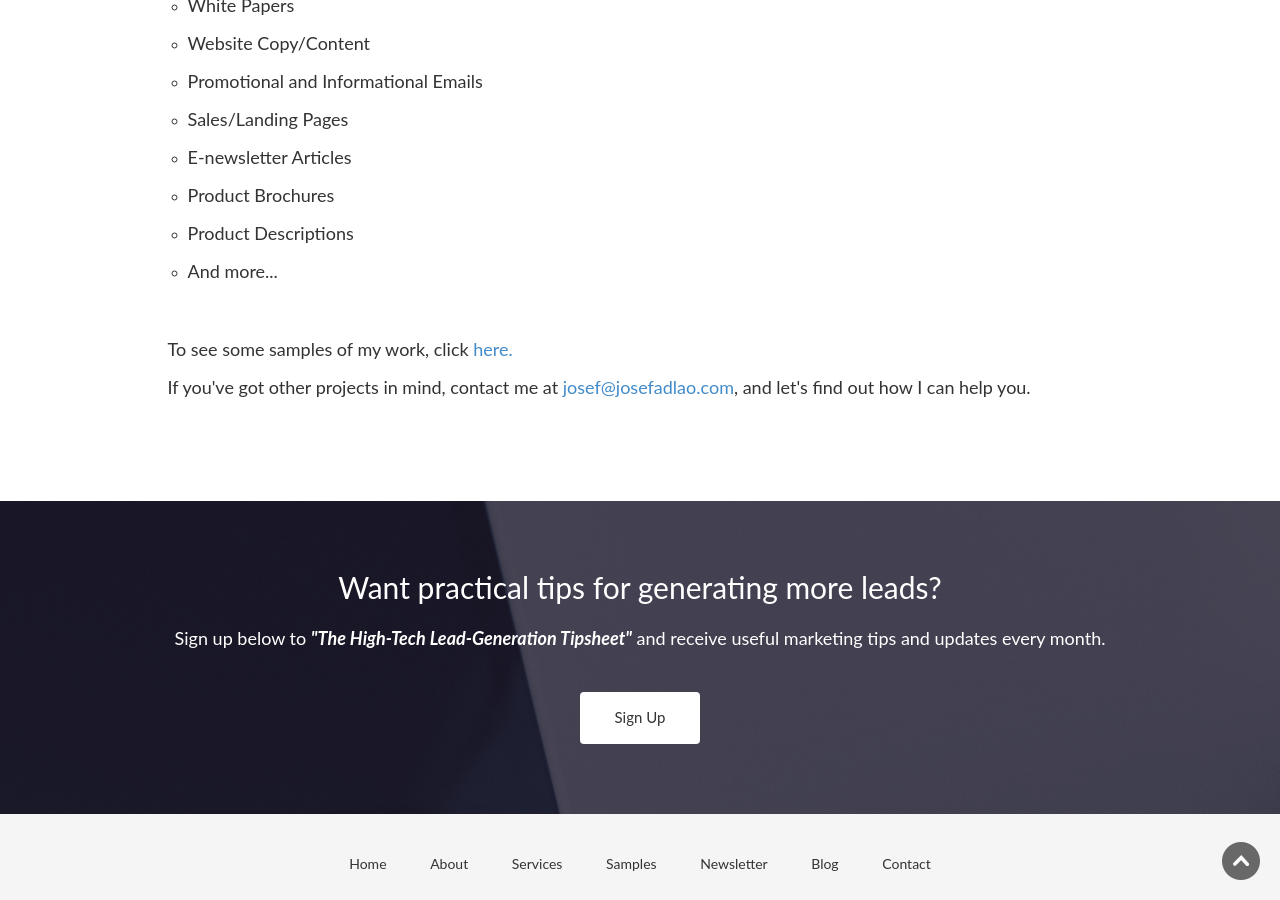
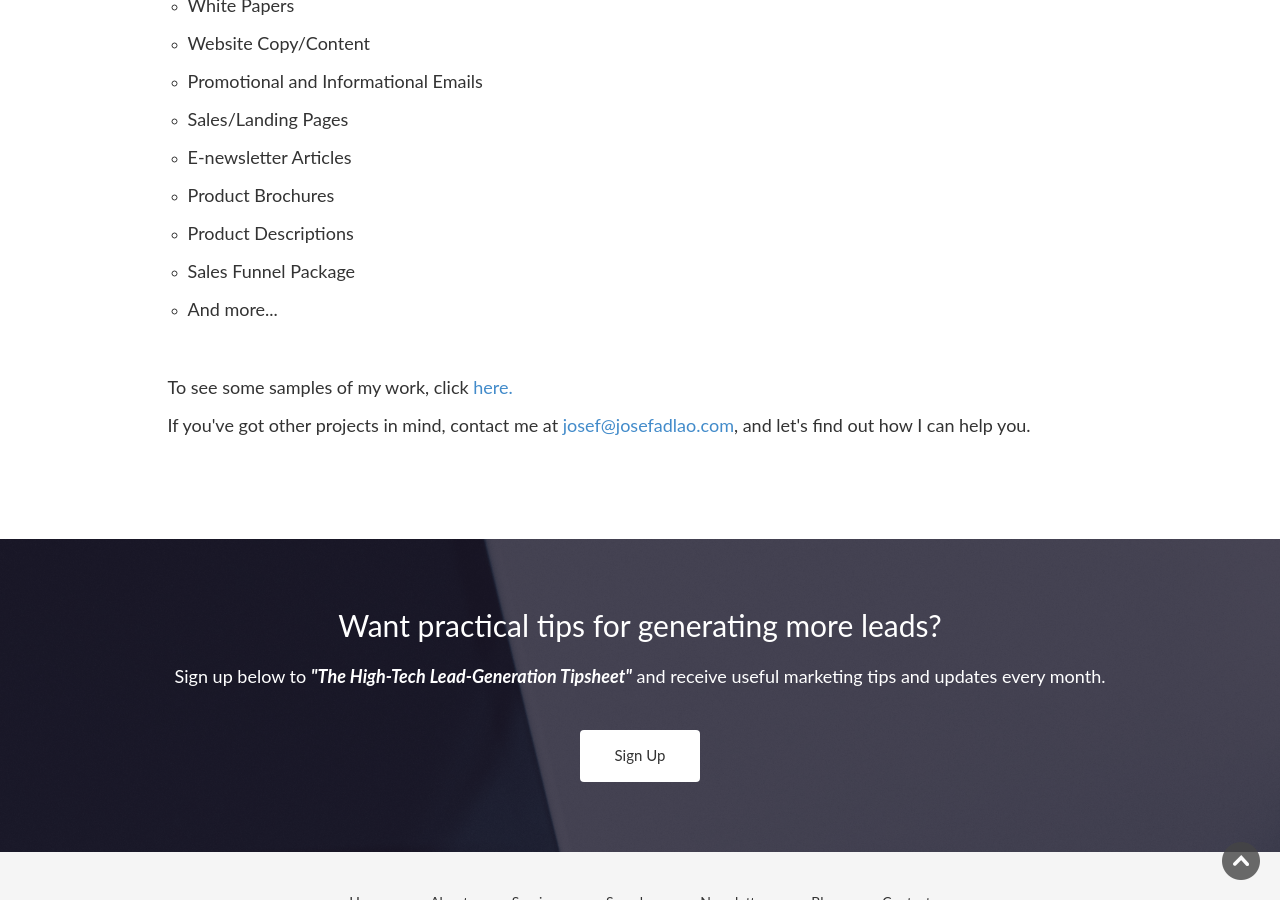
Before and after one commit to jadlaocopy/jadlaocopy.github.io, a Jekyll site: the page built from services.html, in a window 1280 px wide and 900 px high, scrolled down 661 px. Built offline with Jekyll 4.4.1, drawn with Linux system fonts in a browser that asks for light colours; nearby versions of some CDN libraries; some web fonts are replaced; comment, search, counter and statistics services are not loaded.

Commit message:
added text

```diff
--- a/services.html
+++ b/services.html
@@ -35,6 +35,7 @@ permalink: /services/
                 <li><p>E-newsletter Articles</p></li>
                 <li><p>Product Brochures</p></li>
                 <li><p>Product Descriptions</p></li>
+                <li><p>Sales Funnel Package</p></li>
                 <li><p>And more...</p></li>
             </ul><br>
 
```
